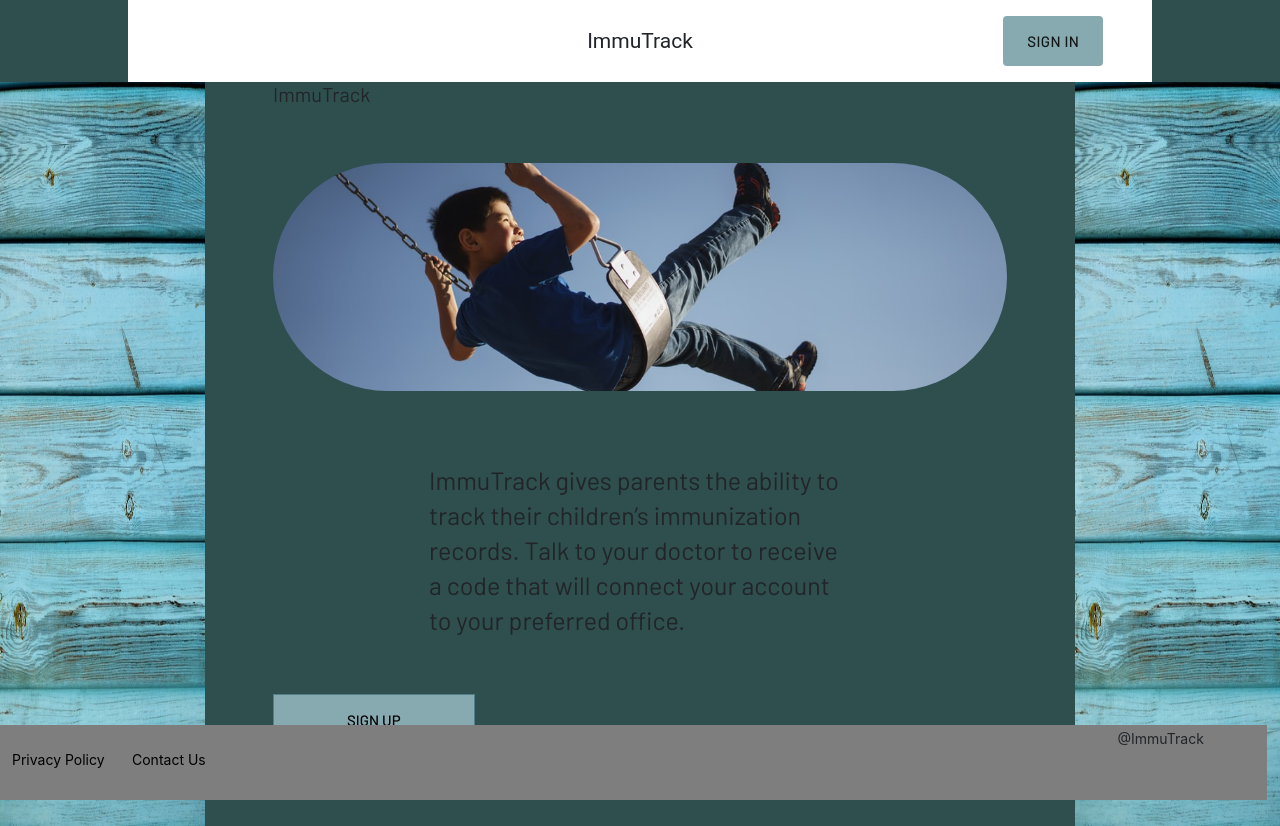
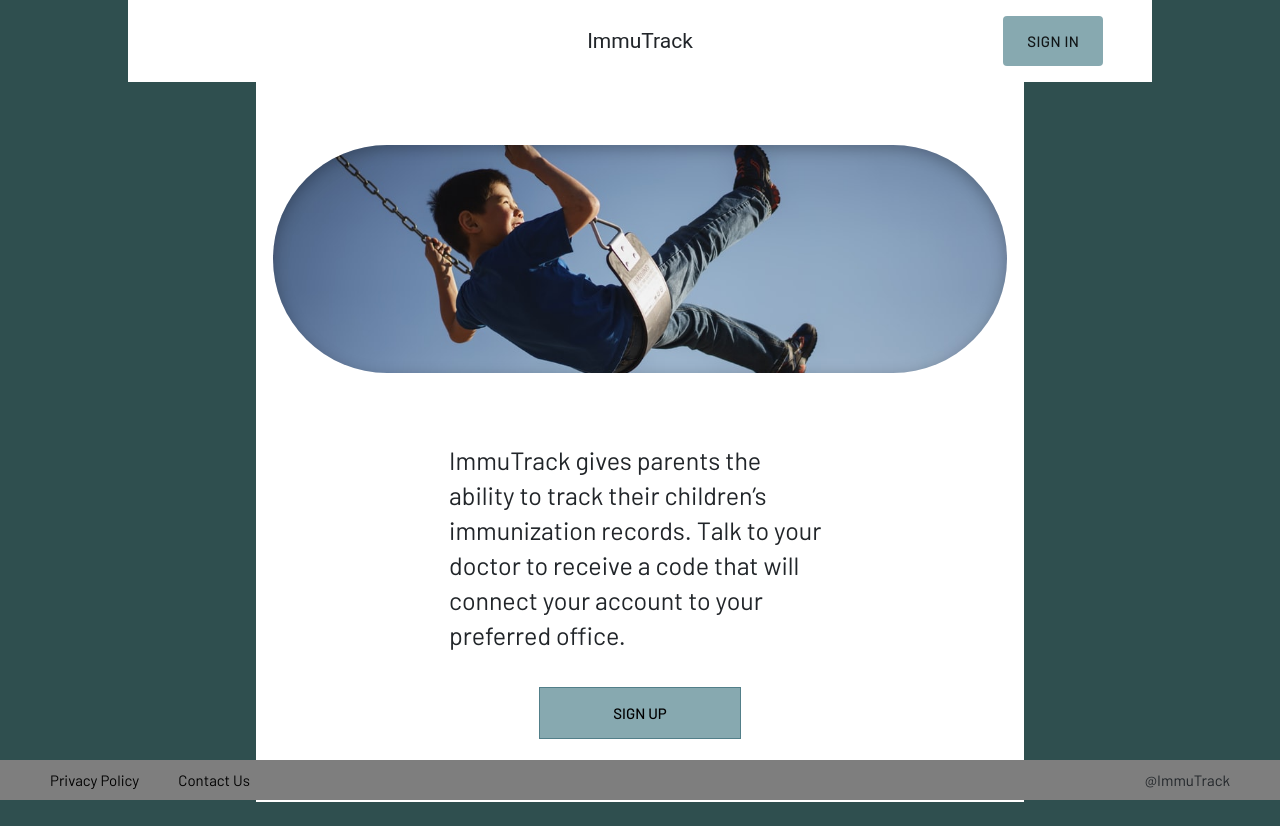
Before and after one commit to aaronw4/Immunization-Front-End, a React (Create React App) app: page / in a window 1280 px wide. After the commit the page ends 802 px from the top, so only its background shows below. Built offline with nearby package versions, Linux system fonts and the light colour scheme.

Commit message:
ready for review

```diff
--- a/src/components/base/Footer.js
+++ b/src/components/base/Footer.js
@@ -1,65 +1,54 @@
 import React from "react";
-import styled from 'styled-components';
+import { NavLink } from "react-router-dom";
+import styled from "styled-components";
 
-const FooterCont = styled.div`
-    position: absolute;
-    bottom: 0;
-    width: 99vw;
-    height: 75px;
-    margin_left: -1%
-    background-color: #7E7E7E;
-
-    @media (max-width: 500px) {
-        margin-left: -2%;
-    }
+const Container = styled.div`
+  position: fixed;
+  bottom: 0;
+  left: 0;
+  right: 0;
+  display: flex;
+  align-items: center;
+  justify-content: space-between;
+  height: 5vh;
+  padding: 20px 50px;
+  background: #7e7e7e;
+  font-family: "Barlow";
+  font-size: 15px;
+  @media (max-width: 599px) {
+    height: 10vh;
+  }
 `;
 
-const FooterLeft = styled.div`
-    display: flex;
-    float: left;
-
-    @media (max-width: 1024px) {
-        flex-direction: column;
-    }
-`;
-
-const FooterRight = styled.div`
-    float: right;
-    margin-right: 5%;
-`;
-
-const FooterAnchor = styled.a`
-    width: 120px;
-    padding-top: 10%;
-    text-decoration: none;
-    color: black;
-    Font Family: Barlow;
-    Font Style: Regular;
-    Font Size: 15px;
-    Line Height: 18px;
-    margin-left: 5%;
-`;
-
-const FooterName = styled.p`
-    padding-top: 5%;
-    Font Family: Barlow;
-    Font Style: Regular;
-    Font Size: 15px;
-    Line Height: 18px;
+const LeftDiv = styled.div`
+  display: flex;
+  justify-content: space-between;
+  width: 200px;
+  @media (max-width: 599px) {
+    flex-direction: column;
+  }
 `;
 
 export default function Footer() {
-
-    return(
-        <FooterCont>
-            <FooterLeft>
-                <FooterAnchor href='#'>Privacy Policy</FooterAnchor>
-                <FooterAnchor href='#'>Contact Us</FooterAnchor>
-            </FooterLeft>
-            <FooterRight>
-                <FooterName>@ImmuTrack</FooterName>
-            </FooterRight>
-        </FooterCont>
-
-    )
+  return (
+    <footer>
+      <Container component="footer">
+        <LeftDiv>
+          <NavLink
+            style={{ color: "#000", textDecoration: "none" }}
+            to="/privacy-policy"
+          >
+            Privacy Policy
+          </NavLink>
+          <NavLink
+            style={{ color: "#000", textDecoration: "none" }}
+            to="/contact"
+          >
+            Contact Us
+          </NavLink>
+        </LeftDiv>
+        <div>&#64;ImmuTrack</div>
+      </Container>
+    </footer>
+  );
 }
--- a/src/components/base/IntroPage.js
+++ b/src/components/base/IntroPage.js
@@ -1,73 +1,66 @@
 import React from "react";
 import styled from "styled-components";
 import introImg from "./introImg.jpg";
-import background from "./introBackground.jpg";
 import { Link } from "react-router-dom";
 
-const IntroPg = styled.div`
+const IntroCont = styled.div`
   display: flex;
-`;
-
-const IntroCont = styled.div`
-  max-width: 985px;
-  margin-right: auto;
-  margin-left: auto;
-`;
-
-const IntroBackground = styled.img`
-  height: 93vh;
-  width: 16vw;
-
-  @media (max-width: 800px) {
-    display: none;
+  flex-direction: column;
+  align-items: center;
+  justify-content: center;
+  height: 90vh;
+  width: 60%;
+  margin: 0 auto;
+  padding: 20px;
+  background: #fff;
+  @media (max-width: 959px) {
+    width: 90%;
   }
-`;
-
-const IntroHeader = styled.h2`
-  font-family: Barlow;
-  font-style: normal;
-  font-weight: normal;
-  font-size: 20px;
-  line-height: 24px;
-  margin-top: 15px;
+  @media (max-width: 599px) {
+    width: 100%;
+  }
 `;
 
 const IntroImgCont = styled.div`
   max-width: 734px;
+  width: 734px;
   max-height: 228px;
-  overflow: hidden;
-  margin: 57px auto 0 auto;
+  height: 228px;
+  margin-bottom: 50px;
+  background-image: url(${introImg});
+  background-size: 734px;
+  background-position-y: -100px;
   border-radius: 200px;
   box-shadow: inset 0px 4px 15px rgba(0, 0, 0, 0.25);
-
-  @media (max-width: 500px) {
-    width: 333px;
-    height: 150px;
+  @media (max-width: 1230px) {
+    max-width: 500px;
+    max-height: 155px;
+    background-size: 500px;
+    background-position-y: -65px;
   }
-`;
-
-const IntroImg = styled.img`
-  max-width: 734px;
-  margin-top: -100px;
-
-  @media (max-width: 500px) {
-    max-width: 450px;
-    margin-top: -50px;
-    margin-left: -30px;
+  @media (max-width: 550px) {
+    max-width: 400px;
+    max-height: 125px;
+    background-size: 400px;
+    background-position-y: -55px;
+  }
+  @media (max-width: 400px) {
+    max-width: 300px;
+    max-height: 94px;
+    background-size: 300px;
+    background-position-y: -40px;
   }
 `;
 
 const IntroDesc = styled.p`
   font-family: Barlow;
-  font-style: normal;
-  font-weight: normal;
   font-size: 25px;
   line-height: 35px;
   width: 422px;
-  margin: 72px auto 0 auto;
+  padding: 20px;
   text-align: left;
 
-  @media (max-width: 500px) {
+  @media (max-width: 959px) {
     width: 244px;
     font-size: 18px;
     line-height: 25px;
@@ -84,28 +77,20 @@ const IntroButton = styled.button`
   font-size: 15px;
   line-height: 18px;
   padding: 16px 73px;
-  margin-top: 56px;
 `;
 
 export default function IntroPage() {
   return (
-    <IntroPg>
-      <IntroBackground src={background} />
     <IntroCont>
-        <IntroHeader>ImmuTrack</IntroHeader>
-        <IntroImgCont>
-          <IntroImg src={introImg} />
-        </IntroImgCont>
+      <IntroImgCont />
       <IntroDesc>
         ImmuTrack gives parents the ability to track their children’s
         immunization records. Talk to your doctor to receive a code that will
         connect your account to your preferred office.
       </IntroDesc>
-        <Link to="/login">
+      <Link to="/patient-register">
         <IntroButton>SIGN UP</IntroButton>
       </Link>
     </IntroCont>
-      <IntroBackground src={background} />
-    </IntroPg>
   );
 }
```
Lines whose indentation alone changed are shown as unchanged.
